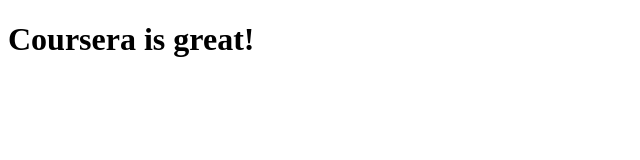
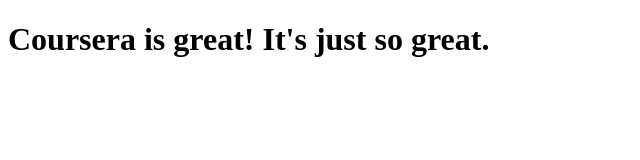
Before and after one commit to natalieanneink/coursera-test, a plain HTML site: page site/Index.html in a window 1280 px wide. Shown: the whole page, without its empty margins (0-640 px from the left). Drawn offline with Linux system fonts and the light colour scheme.

Commit message:
Small addition to our page content.

```diff
--- a/site/Index.html
+++ b/site/Index.html
@@ -4,6 +4,6 @@
 	<title>Hello Coursera!</title>
 </head>
 <body>
-<h1>Coursera is great!</h1>
+<h1>Coursera is great! It's just so great.</h1>
 </body>
 </html>
```
